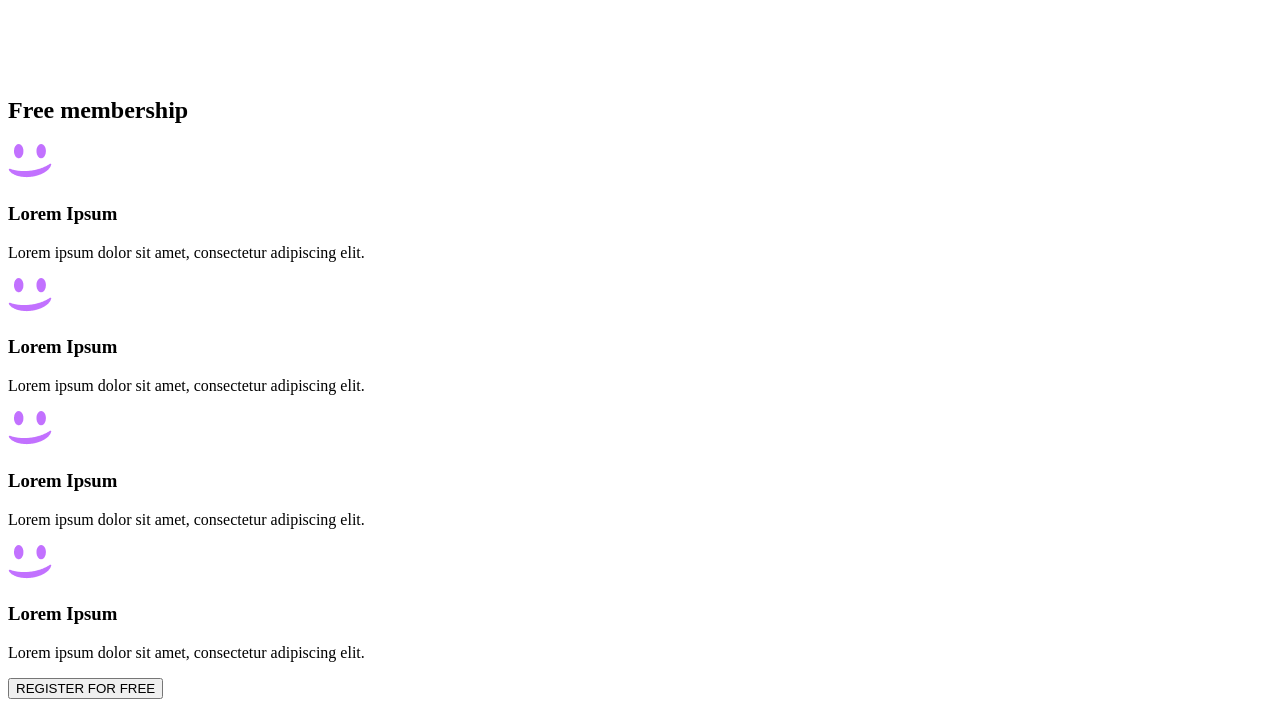
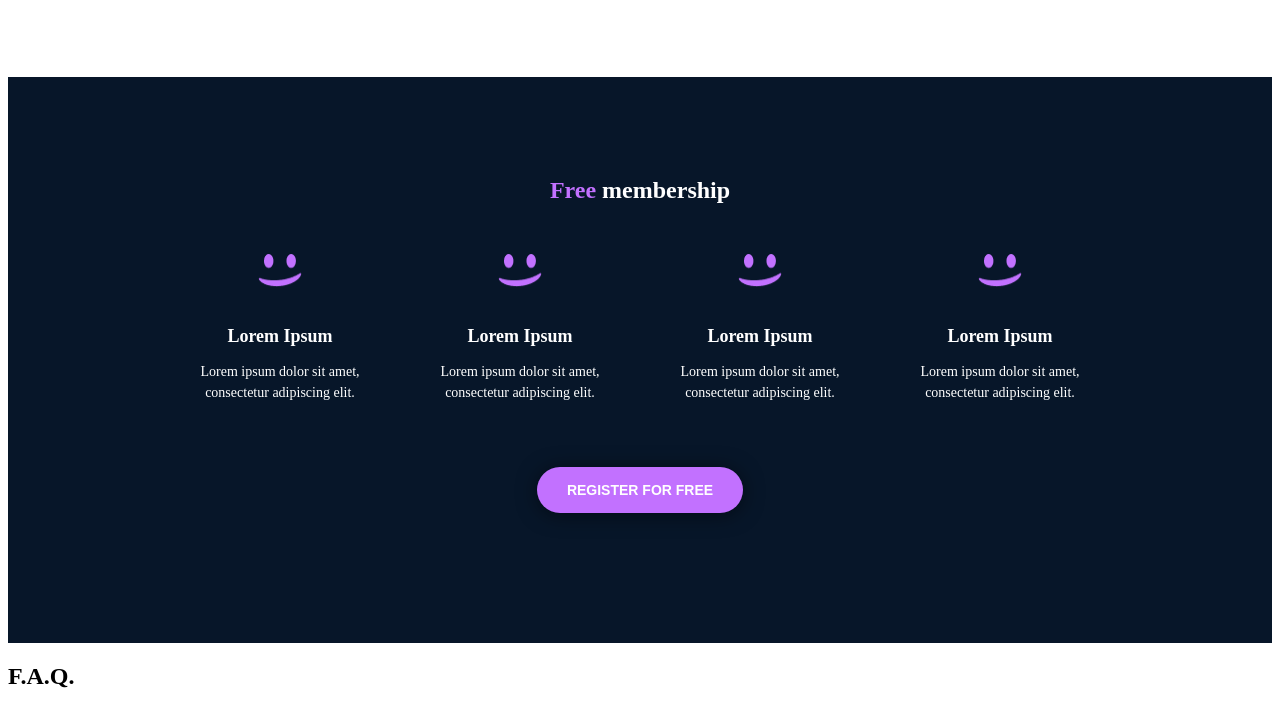
Before and after one commit to Hanan-Ashraf95/alx_html_css, a plain HTML site: page css_advanced/index.html in a window 1280 px wide. Shown: the part 2697-3404 px from the top of the page. Drawn offline with Linux system fonts and the light colour scheme.

Commit message:
style: Add CSS for Membership section and refactor button style

```diff
--- a/css_advanced/index.html
+++ b/css_advanced/index.html
@@ -32,7 +32,7 @@
             <div>
                 <h1>Get schooled</h1>
                 <p>SMILES, GRIN, LAUGH</p>
-                <button>REGISTER FOR FREE</button>
+                <button class="button-primary">REGISTER FOR FREE</button>
             </div>
             <div>
                 <h2>Learn from the pros</h2>
@@ -181,7 +181,7 @@
                     <p>Lorem ipsum dolor sit amet, consectetur adipiscing elit.</p>
                 </div>
             </div>
-            <button>REGISTER FOR FREE</button>
+           <button class="button-primary">REGISTER FOR FREE</button>
         </section>
 
         <!-- FAQ Section -->
--- a/css_advanced/styles.css
+++ b/css_advanced/styles.css
@@ -60,7 +60,7 @@ header nav a {
     margin-bottom: 40px; /* Space below the "SMILES, GRIN, LAUGH" text */
 }
 
-.banner-section button {
+.button-primary {
     background-color: #C271FF; /* The purple color from the design */
     color: #FFFFFF; /* White text on the button */
     border: none; /* Removes the default ugly border */
@@ -209,3 +209,51 @@ header nav a {
     font-weight: bold;
     margin: 0;
 }
+/* =================================
+   MEMBERSHIP STYLES
+   ================================= */
+
+.membership-section {
+    background-color: #071629; /* The very dark blue/black background */
+    color: #FFFFFF; /* Makes all text inside white */
+    padding: 80px 0;
+    text-align: center;
+}
+
+.membership-section h2 {
+    margin-bottom: 50px;
+}
+
+/* This styles the word "Free" in the heading */
+.highlight {
+    color: #C271FF; /* Our theme purple color */
+}
+
+.membership-container {
+    display: flex; /* Puts the 4 membership cards side-by-side */
+    justify-content: center;
+    gap: 40px; /* Space between the cards */
+    max-width: 1000px;
+    margin: 0 auto 50px auto; /* Top, Right/Left, Bottom */
+}
+
+.membership-card {
+    flex-basis: 200px; /* Gives each card a base width */
+}
+
+.membership-card img {
+    width: 45px; /* Control the size of the smile icon */
+    height: 35px;
+    margin-bottom: 15px;
+}
+
+.membership-card h3 {
+    font-size: 18px;
+    font-weight: bold;
+    margin-bottom: 10px;
+}
+
+.membership-card p {
+    font-size: 14px;
+    line-height: 1.5;
+}
```
